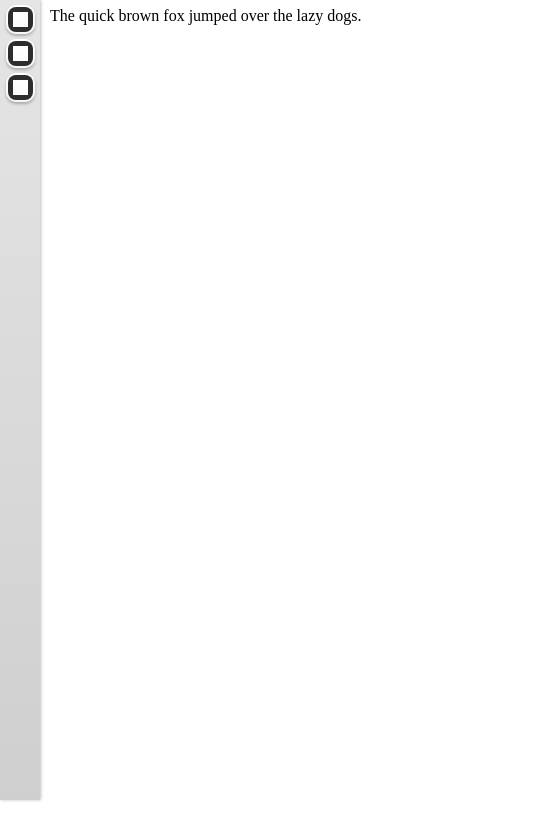
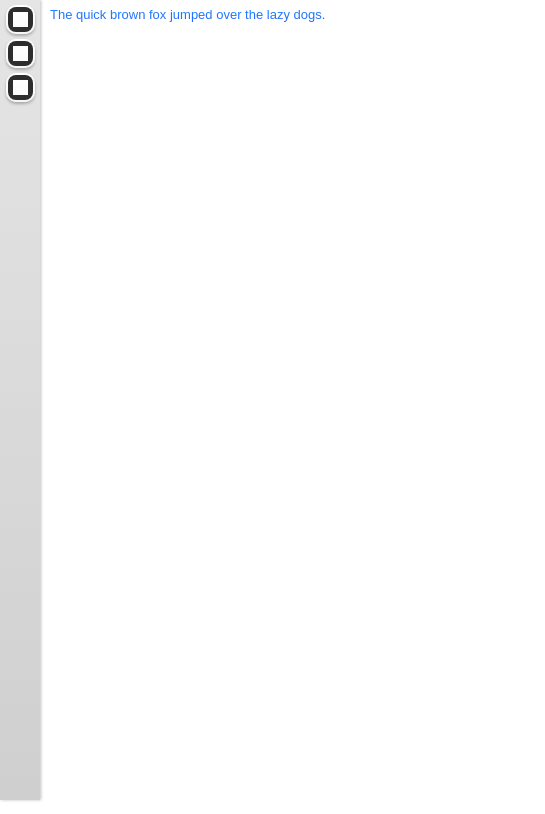
Before and after one commit to BlakeWeissman/Verton, an Electron app: page index.html in a window 545 px wide. Drawn offline with Linux system fonts and the light colour scheme; no server answers.

Commit message:
Removed jQuery and changed placeholder text style

```diff
--- a/index.html
+++ b/index.html
@@ -5,9 +5,14 @@
     <title>Verton 1.0 Dev</title>
     <link rel="stylesheet" href="style.css">
   </head>
-  <script>
+  <!--<script>
     window.$ = window.jQuery = require("./jquery-3.3.1.min.js")
-  </script>
+    $(document).ready(function(){
+        $('#btn').click(function(){
+            $('#div_content').load('html.page');
+        });
+    });
+  </script>-->
   <body>
     <div class="packagebar">
       <div class="packagebar-wrap">
@@ -35,7 +40,7 @@
       </div>
     </div>
     <div class="display">
-      <p style="margin:0;">The quick brown fox jumped over the lazy dogs.</p>
+      <p style="margin:0; font-family: 'Montserrat', sans-serif; font-weight: 400; font-size: 13px; background: linear-gradient(-180deg, #1c8dff 0%, #2463ff 100%) fixed; -webkit-background-clip: text; -webkit-text-fill-color: transparent;">The quick brown fox jumped over the lazy dogs.</p>
     </div>
   </body>
 </html>
```
